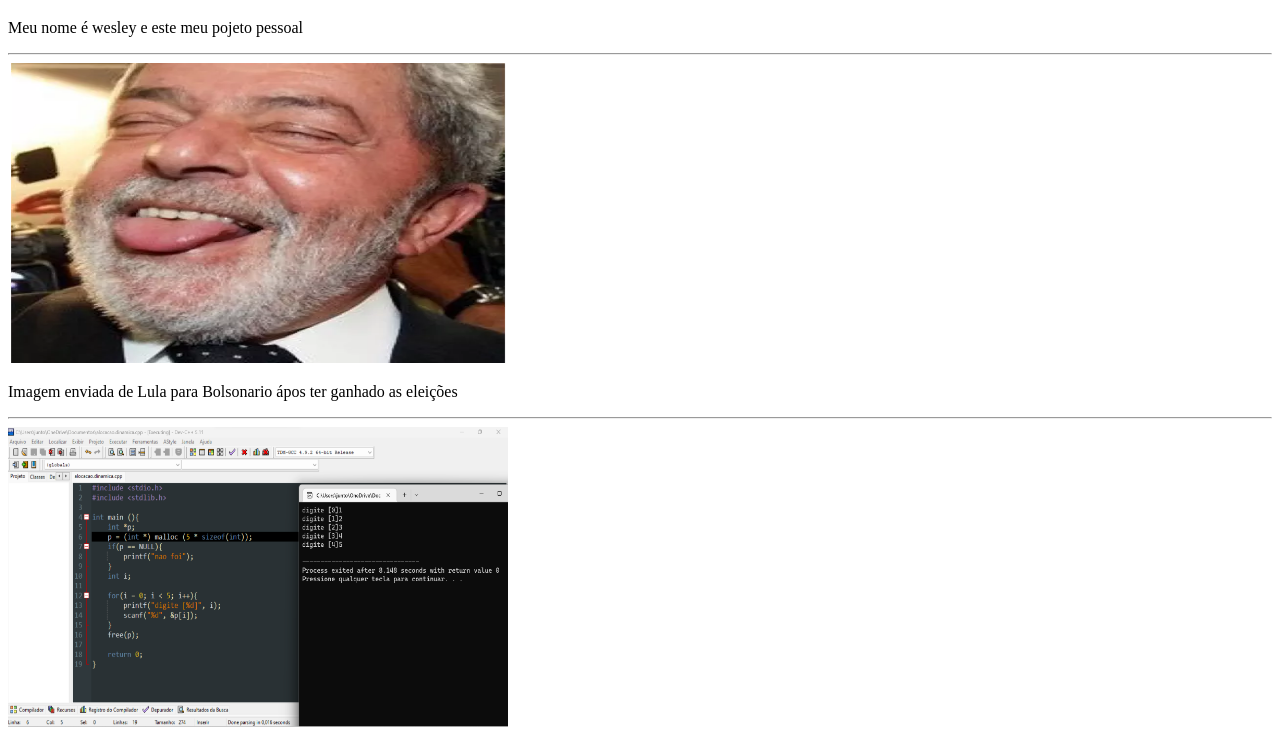
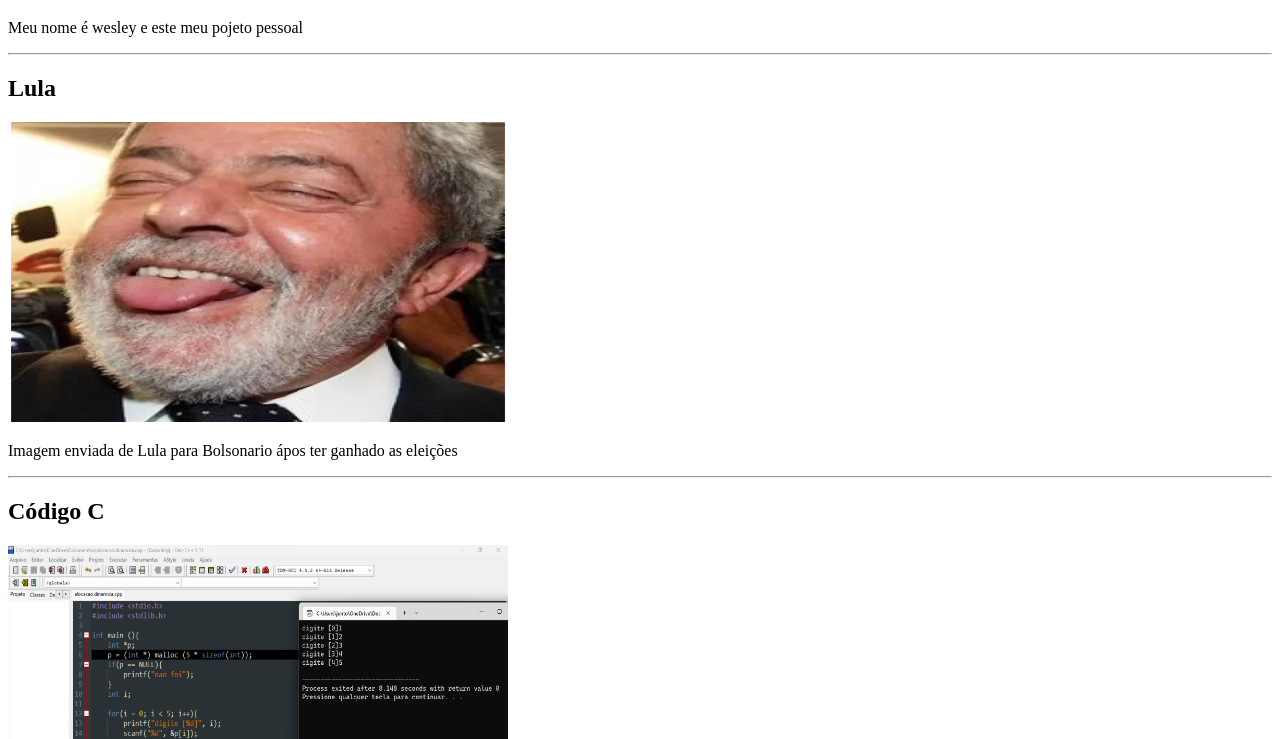
Before and after one commit to wsprego/Projeto_Web_Pessoal, a plain HTML site: page index.html in a window 1280 px wide. Shown: the part 61-800 px from the top of the page. Drawn offline with Linux system fonts and the light colour scheme.

Commit message:
Correções no código

```diff
--- a/index.html
+++ b/index.html
@@ -4,7 +4,7 @@
     <meta charset="UTF-8">
     <meta name="viewport" content="width=device-width, initial-scale=1.0">
     <title>Projeto pessoal de WEB</title>
-    <link rel="shortcut icon" href="icons8-favicon-32.png" type="image/x-icon"> <!--add favicon-->
+    <link rel="shortcut icon" href="imagens/icons8-favicon-32.png" type="image/x-icon"> <!--add favicon-->
 </head>
 <body>
     <!--add elementos no corpo da pagina-->
@@ -15,6 +15,7 @@
 
     <hr> <!--linha horisontal-->
 
+    <h2>Lula</h2>
     <img src="imagens/e1c3e2a6-44a4-4282-b75d-041ed2843291.webp" alt="lula" style="width: 500px; height: 300px;"> <!--add imagem-->
 
     <p>
@@ -23,6 +24,7 @@
 
     <hr> <!--linha horisontal-->
 
+    <h2>Código C</h2>
     <img src="imagens/Captura de tela 2023-01-12 194539.png" alt="código em C" style="width: 500px; height: 300px;"> <!--add imagem-->
     <br>
     <p>
```
